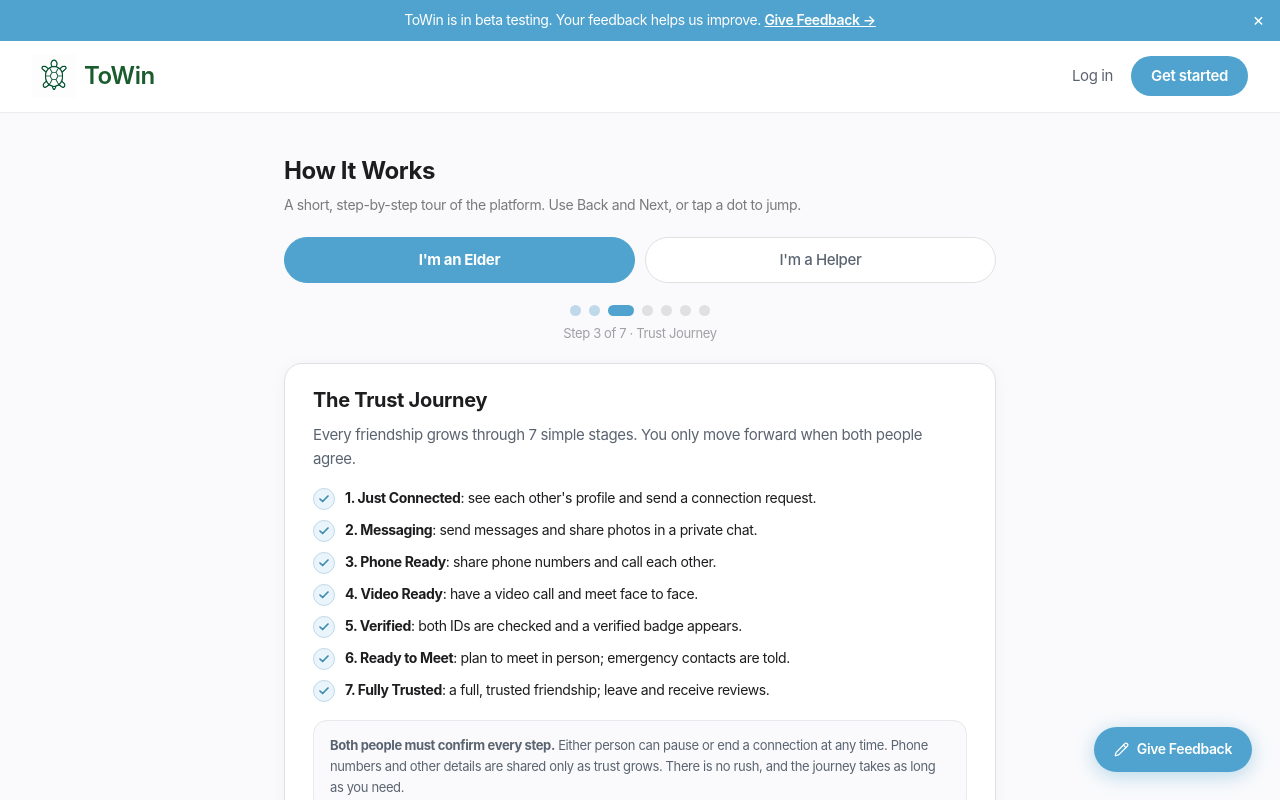
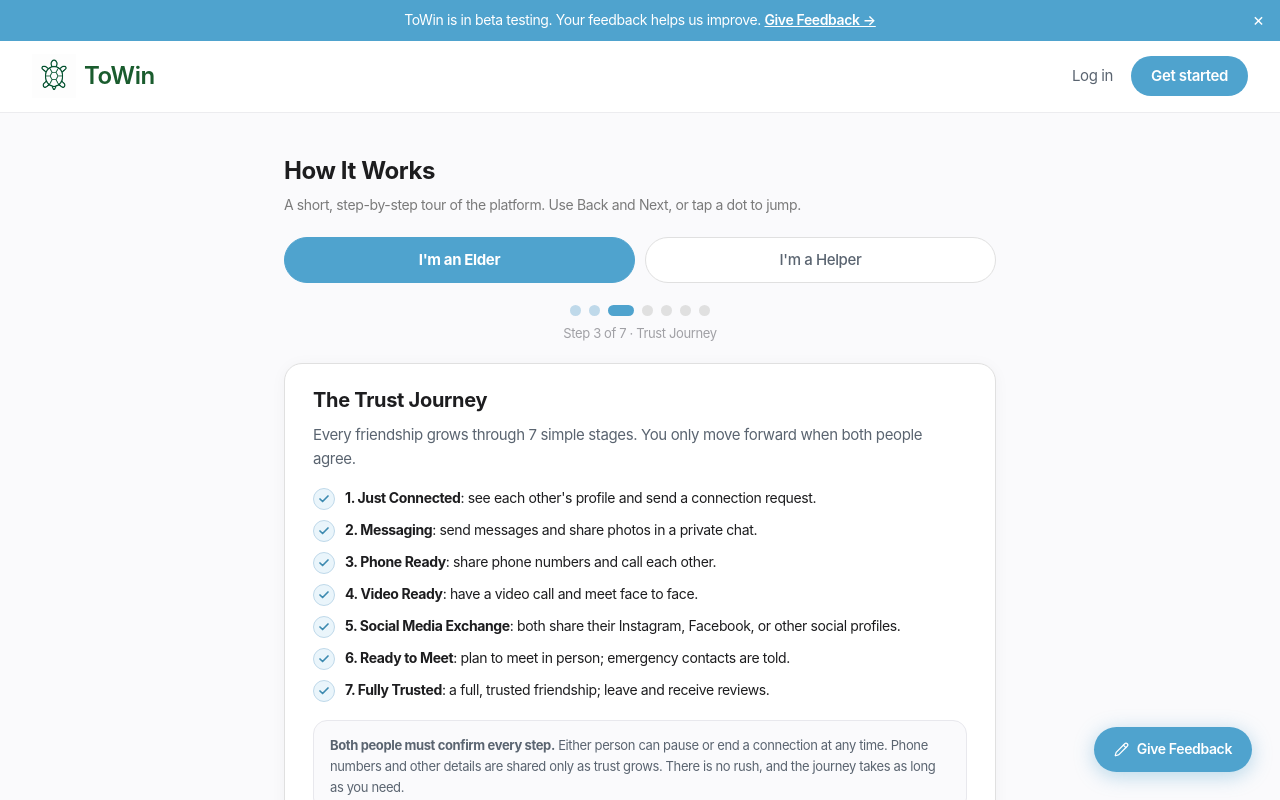
Before and after one commit to Harsha-anbu-g/Towin, a React (Vite) app in the folder frontend/: page /how-it-works in a window 1280 px wide. Both pictures are taken after a click on the button 628 px from the left and 310 px from the top of the page. Built offline with nearby package versions, Linux system fonts and the light colour scheme; no server answers.

Commit message:
feat(trust): rename step 5 from Verified to Social Media Exchange

```diff
--- a/frontend/src/components/TrustJourney.jsx
+++ b/frontend/src/components/TrustJourney.jsx
@@ -6,8 +6,8 @@ const LEVELS = [
   { key: 'DISCOVERED', label: 'Just Connected', short: 'Connected', nextAction: 'Both tap "Advance" to start messaging' },
   { key: 'MESSAGING',  label: 'Messaging',      short: 'Messaging', nextAction: 'Both agree you\'re comfortable sharing phone numbers' },
   { key: 'PHONE_CALL', label: 'Phone Ready',    short: 'Phone',     nextAction: 'Both agree you\'re comfortable with a video call' },
-  { key: 'VIDEO_CALL', label: 'Video Ready',    short: 'Video',     nextAction: 'Both confirm your identities are verified' },
-  { key: 'VERIFIED',   label: 'Verified',       short: 'Verified',  nextAction: 'Both agree to plan your first in-person meeting' },
+  { key: 'VIDEO_CALL', label: 'Video Ready',    short: 'Video',     nextAction: 'Both agree to exchange your social media profiles' },
+  { key: 'VERIFIED',   label: 'Social Media',   short: 'Socials',   nextAction: 'Both agree to plan your first in-person meeting' },
   { key: 'FIRST_MEET', label: 'Ready to Meet',  short: 'Met',       nextAction: 'Both confirm a fully trusted friendship' },
   { key: 'TRUSTED',    label: 'Fully Trusted',  short: 'Trusted',   nextAction: null },
 ];
--- a/frontend/src/data/guideContent.jsx
+++ b/frontend/src/data/guideContent.jsx
@@ -182,7 +182,7 @@ export const STEPS = [
           <><strong>2. Messaging</strong>: send messages and share photos in a private chat.</>,
           <><strong>3. Phone Ready</strong>: share phone numbers and call each other.</>,
           <><strong>4. Video Ready</strong>: have a video call and meet face to face.</>,
-          <><strong>5. Verified</strong>: both IDs are checked and a verified badge appears.</>,
+          <><strong>5. Social Media Exchange</strong>: both share their Instagram, Facebook, or other social profiles.</>,
           <><strong>6. Ready to Meet</strong>: plan to meet in person; emergency contacts are told.</>,
           <><strong>7. Fully Trusted</strong>: a full, trusted friendship; leave and receive reviews.</>,
         ]} />
```
